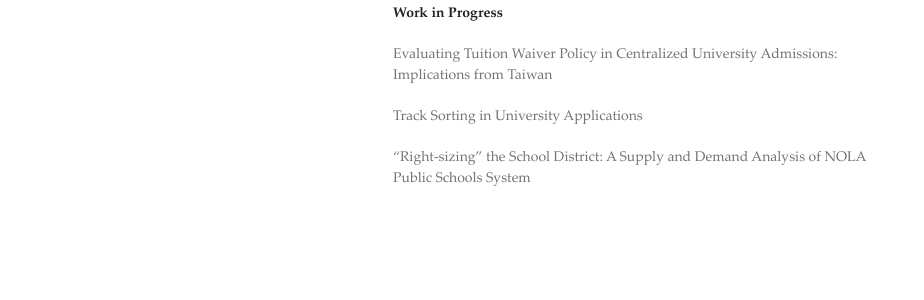
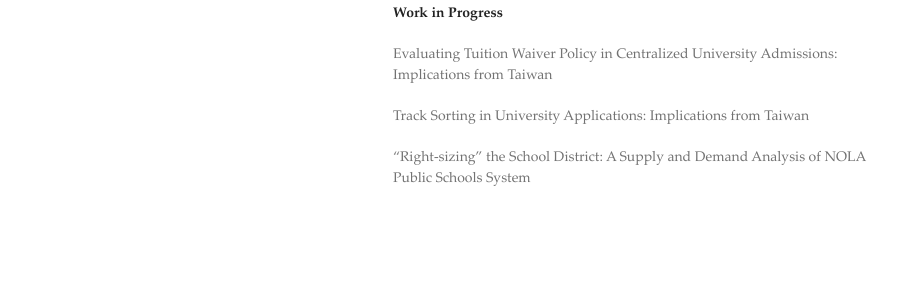
Before and after one commit to jintao-sun/jintao-sun.github.io, a Jekyll site: the page built from index.md, in a window 1280 px wide. Shown: the part 426-726 px from the top of the page, without its empty margins (177-1101 px from the left). Built offline with Jekyll 4.4.1, drawn with Linux system fonts in a browser that asks for light colours.

Commit message:
Update index.md

```diff
--- a/index.md
+++ b/index.md
@@ -21,6 +21,6 @@ Demand and Supply Factors of the STEM Gender Gap (joint with [YingHua He](https:
 
 Evaluating Tuition Waiver Policy in Centralized University Admissions: Implications from Taiwan
 
-Track Sorting in University Applications
+Track Sorting in University Applications: Implications from Taiwan
 
 "Right-sizing" the School District: A Supply and Demand Analysis of NOLA Public Schools System
```
